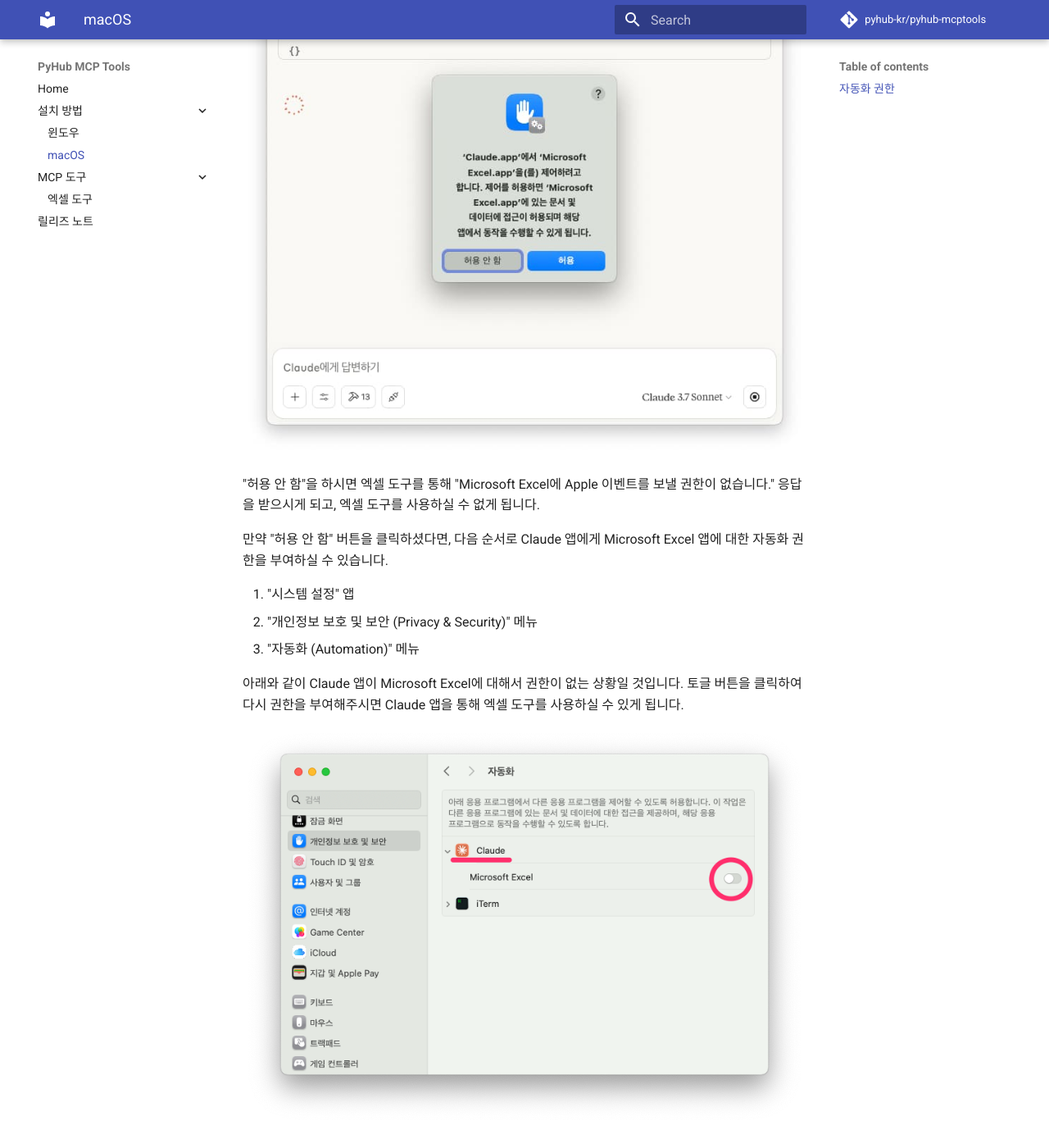
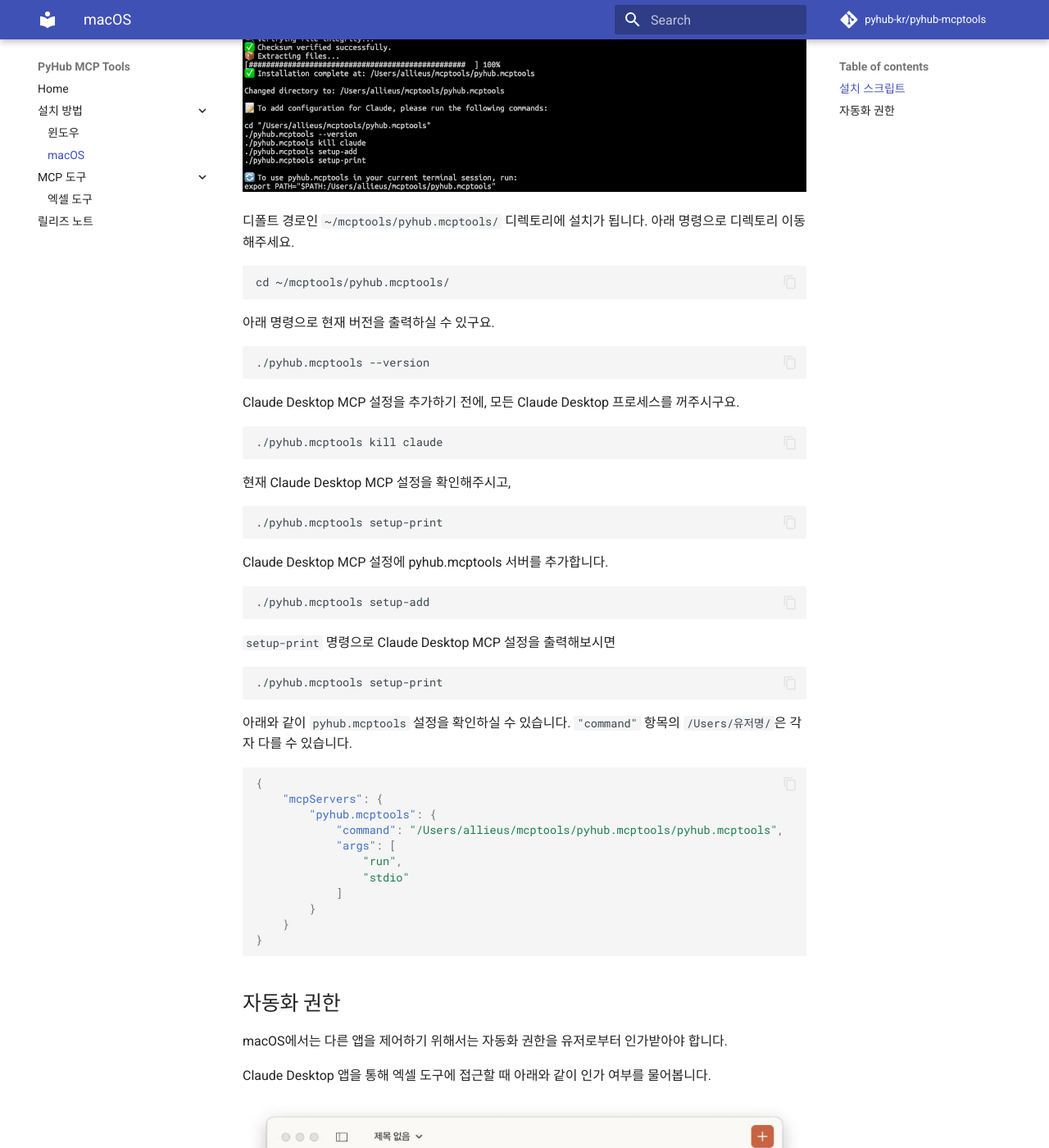
Before and after one commit to pyhub-kr/pyhub-mcptools, an MkDocs documentation site: the page built from docs/setup/macos/index.md, in a window 1280 px wide and 1400 px high, scrolled down 477 px. Shown: the whole window at 82% size. Built offline with MkDocs 1.6.1 and Material for MkDocs 9.7.7, drawn with Linux system fonts in a browser that asks for light colours; comment, search, counter and statistics services are not loaded; some of the changed text lies outside the part shown.

Commit message:
macOS 설치 가이드 추가

````diff
--- a/docs/setup/macos/index.md
+++ b/docs/setup/macos/index.md
@@ -1,4 +1,67 @@
 # macOS
+
+## 설치 스크립트
+
+```
+bash <(curl -fsSL https://raw.githubusercontent.com/pyhub-kr/pyhub-mcptools/refs/heads/main/scripts/install.sh)
+```
+
+위 명령을 복사해서 터미널 창에 붙여넣고 실행해주세요.
+
+![](./assets/install.png)
+
+디폴트 경로인 `~/mcptools/pyhub.mcptools/` 디렉토리에 설치가 됩니다. 아래 명령으로 디렉토리 이동해주세요.
+
+```
+cd ~/mcptools/pyhub.mcptools/
+```
+
+아래 명령으로 현재 버전을 출력하실 수 있구요.
+
+```
+./pyhub.mcptools --version
+```
+
+Claude Desktop MCP 설정을 추가하기 전에, 모든 Claude Desktop 프로세스를 꺼주시구요.
+
+```
+./pyhub.mcptools kill claude
+```
+
+현재 Claude Desktop MCP 설정을 확인해주시고,
+
+```
+./pyhub.mcptools setup-print
+```
+
+Claude Desktop MCP 설정에 pyhub.mcptools 서버를 추가합니다.
+
+```
+./pyhub.mcptools setup-add
+```
+
+`setup-print` 명령으로 Claude Desktop MCP 설정을 출력해보시면
+
+```
+./pyhub.mcptools setup-print
+```
+
+아래와 같이 `pyhub.mcptools` 설정을 확인하실 수 있습니다. `"command"` 항목의 `/Users/유저명/`은
+각자 다를 수 있습니다.
+
+``` json
+{
+    "mcpServers": {
+        "pyhub.mcptools": {
+            "command": "/Users/allieus/mcptools/pyhub.mcptools/pyhub.mcptools",
+            "args": [
+                "run",
+                "stdio"
+            ]
+        }
+    }
+}
+```
 
 ## 자동화 권한
 
````
Also changed, not shown: docs/setup/macos/assets/install.png (added).
